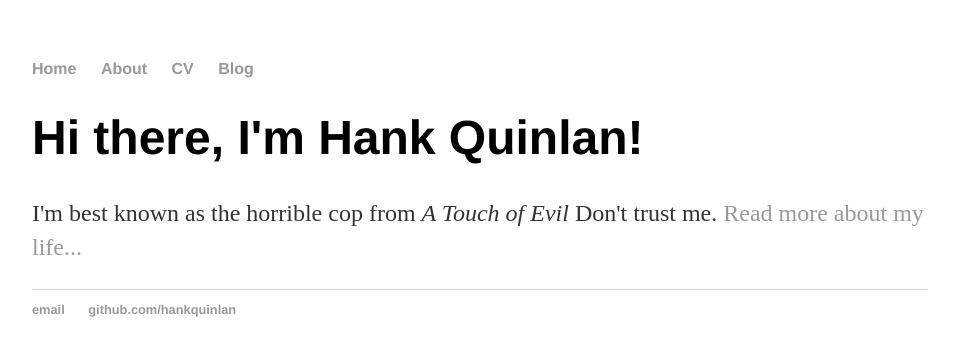
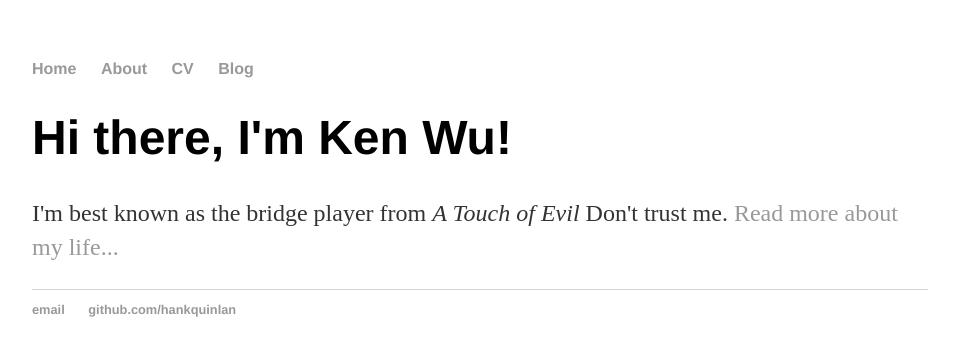
Before and after one commit to bridgemate/bridgemate.github.io, a Jekyll site: the page built from index.html, in a window 1280 px wide. Shown: the top 356 px of the page, without its empty margins (160-1115 px from the left). Built offline with Jekyll 4.4.1, drawn with Linux system fonts in a browser that asks for light colours.

Commit message:
changed name

```diff
--- a/index.html
+++ b/index.html
@@ -1,8 +1,8 @@
 ---
 layout: default
-title: Hank Quinlan, Horrible Cop
+title: Ken Wu, Bridge player
 ---
 <div class="blurb">
-	<h1>Hi there, I'm Hank Quinlan!</h1>
-	<p>I'm best known as the horrible cop from <em>A Touch of Evil</em> Don't trust me. <a href="/about">Read more about my life...</a></p>
+	<h1>Hi there, I'm Ken Wu!</h1>
+	<p>I'm best known as the bridge player from <em>A Touch of Evil</em> Don't trust me. <a href="/about">Read more about my life...</a></p>
 </div><!-- /.blurb -->
```
